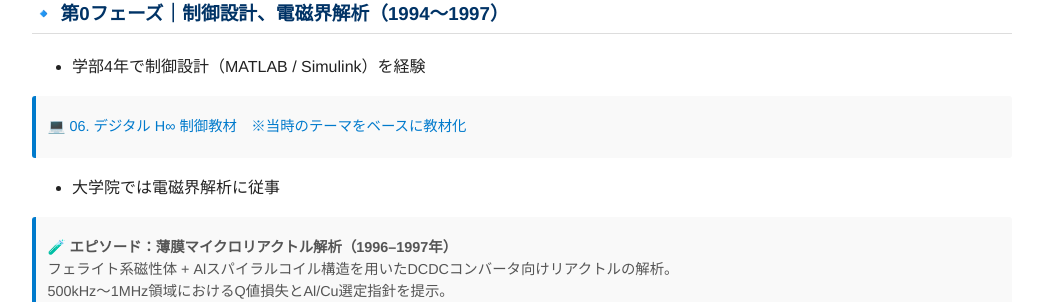
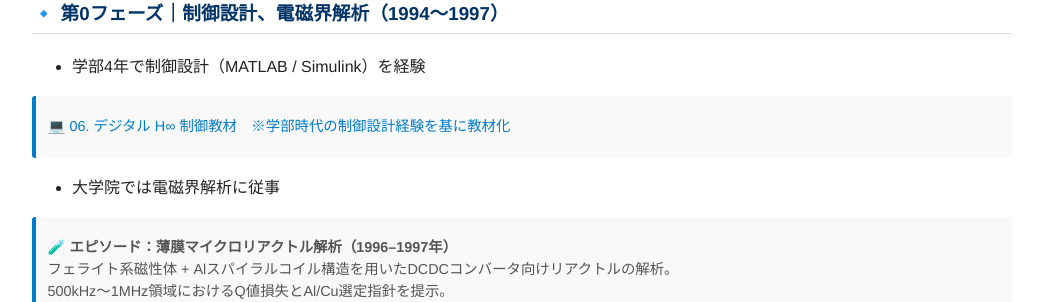
Before and after one commit to Samizo-AITL/Samizo-AITL.github.io, a Jekyll site: the page built from about/career-summary.md, in a window 1280 px wide. Shown: the part 370-672 px from the top of the page, without its empty margins (118-1161 px from the left). Built offline with Jekyll 4.4.1, drawn with Linux system fonts in a browser that asks for light colours.

Commit message:
Update career-summary.md

```diff
--- a/about/career-summary.md
+++ b/about/career-summary.md
@@ -16,7 +16,7 @@
 
 - 学部4年で制御設計（MATLAB / Simulink）を経験
 
-> 💻 [06. デジタル H∞ 制御教材　※当時のテーマをベースに教材化](https://samizo-aitl.github.io/EduController/part04_digital/theory/06_digital_hinf_control.html)
+> 💻 [06. デジタル H∞ 制御教材　※学部時代の制御設計経験を基に教材化](https://samizo-aitl.github.io/EduController/part04_digital/theory/06_digital_hinf_control.html)
 {: .annotation}
 
 - 大学院では電磁界解析に従事
```
